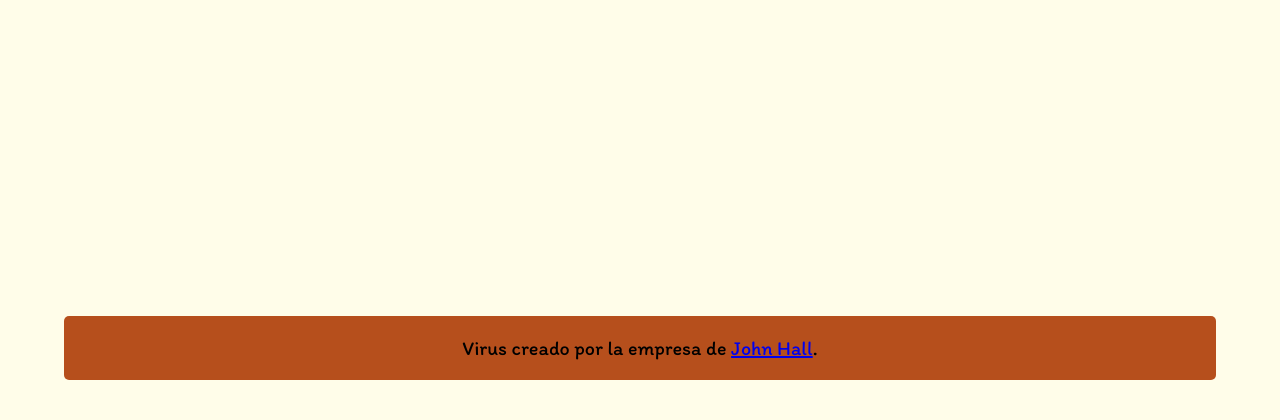
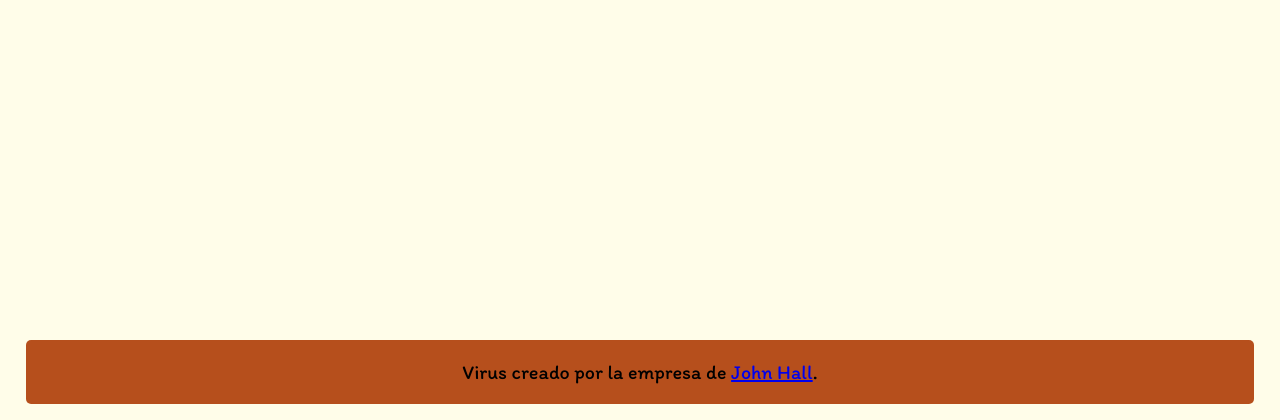
Before and after one commit to Tupiet/EscapeWeb, a PHP site: page /desencript in a window 1280 px wide. Shown: the part 380-800 px from the top of the page. Run offline with PHP 8.4, Linux system fonts and the light colour scheme.

Commit message:
Update index.css

```diff
--- a/index.css
+++ b/index.css
@@ -19,10 +19,10 @@
 }
 
 .footerDiv {
-  bottom: 5%;
-  left: 5%;
-  right: 5%;
-  width: 90%;
+  bottom: 2%;
+  left: 2%;
+  right: 2%;
+  width: 96%;
   position: fixed;
   text-align: center;
   background-color: rgb(182, 79, 28);
```
